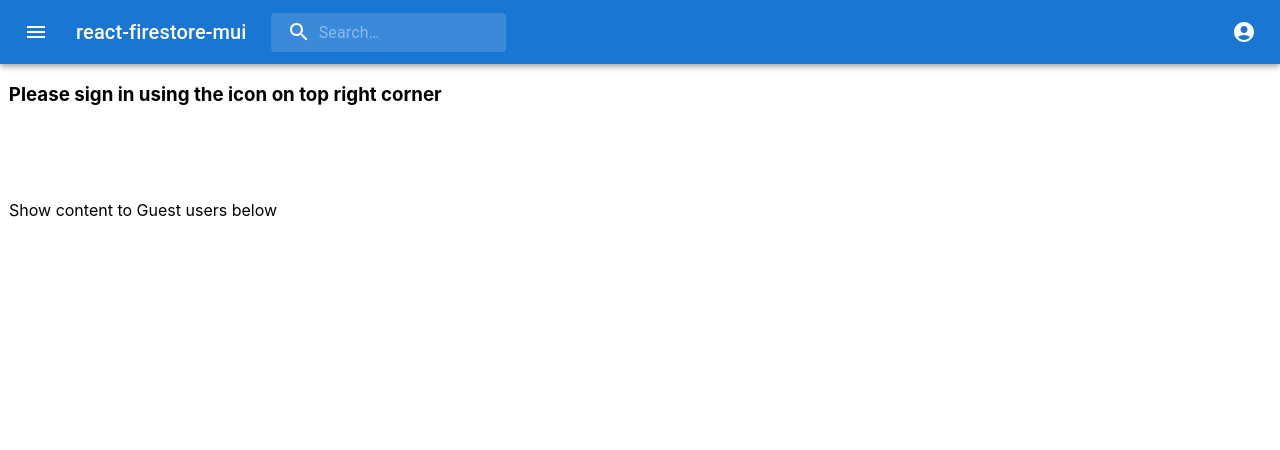
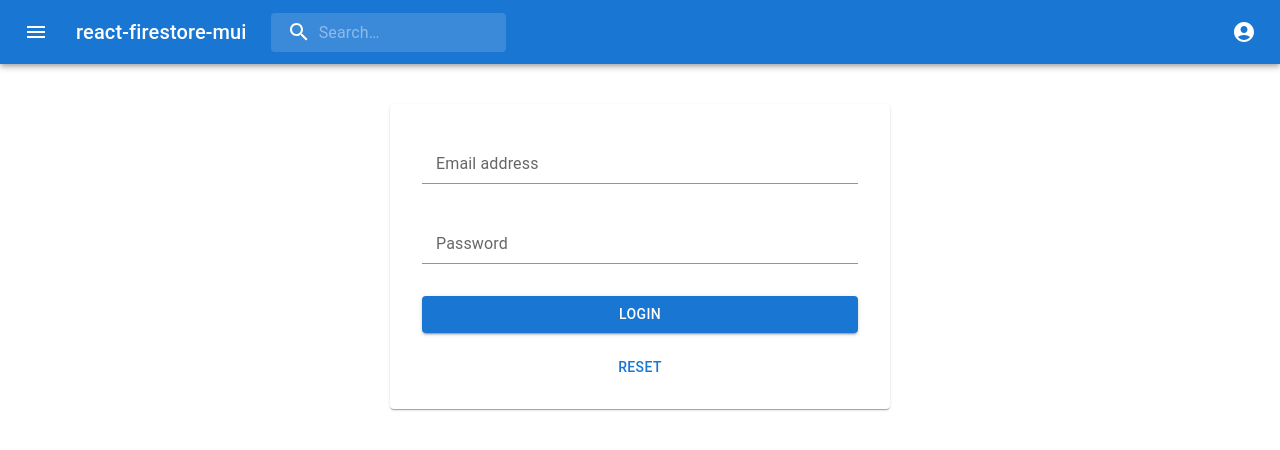
Before and after one commit to Ananthnbhat/react-firestore-charts, a React (Create React App) app: page /signin in a window 1280 px wide. Shown: the top 450 px of the page. Built offline with nearby package versions, Linux system fonts and the light colour scheme; no server answers; the database is empty.

Commit message:
setup basic routing & create signin page

```diff
--- a/package.json
+++ b/package.json
@@ -16,6 +16,7 @@
     "react": "^18.2.0",
     "react-chartjs-2": "^5.0.1",
     "react-dom": "^18.2.0",
+    "react-router-dom": "^6.4.3",
     "react-scripts": "5.0.1",
     "sass": "^1.56.1",
     "web-vitals": "^2.1.4"
--- a/src/App.js
+++ b/src/App.js
@@ -1,65 +1,35 @@
-import logo from './logo.svg';
-import './App.css';
-import React, { useEffect, useReducer, useContext } from 'react';
-import Header from './components/Header';
-import { collection, setDoc, doc, getDocs, getDoc } from "firebase/firestore";
-import { db } from './firebase';
-import { DoughnutGraph, BarGraph } from './components/Graphs'
-import { getAuth } from 'firebase/auth'
+import React from 'react';
+import { Header, Dashboard, Signin } from './components';
+import { Routes, Route, Outlet, BrowserRouter } from "react-router-dom";
 
 function App() {
 
-  const auth = getAuth();
+  return (
+    <>
+      <BrowserRouter>
+        <Routes>
+          <Route path="/" element={<Layout />}>
+            <Route index element={<Dashboard />} />
+            <Route path="signin" element={<Signin />} />
 
-  const [state, dispatch] = useReducer(
-    (state, action) => ({
-      ...state,
-      ...action,
-    }),
-    {
-      labels: [],
-      datasets: [],
-    }
-  );
-
-  useEffect(() => {
-    async function getDataFromFirestore() {
-
-      // await setDoc(doc(db, "chart-data", "bargraph"), );
-
-      const docRef = doc(db, "chart-data", "doughnut");
-      const docSnap = await getDoc(docRef);
-      const doughnutDoc = docSnap.data()
-      // useReducer, useMemo and useContext
-      dispatch({ labels: doughnutDoc.labels })
-      dispatch({ datasets: doughnutDoc.datasets })
-    }
-    getDataFromFirestore()
-  }, []);
-
-  return (
-    <div className="app">
-      <Header />
-      {auth.currentUser ? <div className='graph-separator'>
-        <div className='doughnut-parent'>
-          <DoughnutGraph labels={state.labels} datasets={state.datasets} />
-        </div>
-        <div className='bargraph-parent'>
-          <BarGraph />
-        </div>
-      </div>
-        :
-        <>
-          {/* Improve below tags */}
-          <h3>&nbsp;&nbsp;Please sign in using the icon on top right corner</h3>
-          <br />
-          <br />
-          <br />
-          <p>&nbsp;&nbsp;Show content to Guest users below</p>
-        </>}
-
-    </div>
+            {/* Using path="*"" means "match anything", so this route
+                acts like a catch-all for URLs that we don't have explicit
+                routes for. */}
+            {/* <Route path="*" element={<NoMatch />} /> */}
+          </Route>
+        </Routes>
+      </BrowserRouter>
+    </>
   );
 }
 
 export default App;
+
+function Layout() {
+  return (
+    <>
+      <Header />
+      <Outlet />
+    </>
+  )
+}
--- /dev/null
+++ b/src/components/Dashboard.js
@@ -0,0 +1,61 @@
+import React, { useEffect, useReducer } from 'react';
+import { collection, setDoc, doc, getDocs, getDoc } from "firebase/firestore";
+import { db } from '../firebase';
+import { DoughnutGraph, BarGraph } from './Graphs'
+import { getAuth } from 'firebase/auth'
+
+function Dashboard() {
+
+    const auth = getAuth();
+
+    const [state, dispatch] = useReducer(
+        (state, action) => ({
+            ...state,
+            ...action,
+        }),
+        {
+            labels: [],
+            datasets: [],
+        }
+    );
+
+    useEffect(() => {
+        async function getDataFromFirestore() {
+
+            // await setDoc(doc(db, "chart-data", "bargraph"), );
+
+            const docRef = doc(db, "chart-data", "doughnut");
+            const docSnap = await getDoc(docRef);
+            const doughnutDoc = docSnap.data()
+            // useReducer, useMemo and useContext
+            dispatch({ labels: doughnutDoc.labels })
+            dispatch({ datasets: doughnutDoc.datasets })
+        }
+        getDataFromFirestore()
+    }, []);
+
+    return (
+        <div className="app">
+            {auth.currentUser ? <div className='graph-separator'>
+                <div className='doughnut-parent'>
+                    <DoughnutGraph labels={state.labels} datasets={state.datasets} />
+                </div>
+                <div className='bargraph-parent'>
+                    <BarGraph />
+                </div>
+            </div>
+                :
+                <>
+                    {/* Improve below tags */}
+                    <h3>&nbsp;&nbsp;Please sign in using the icon on top right corner</h3>
+                    <br />
+                    <br />
+                    <br />
+                    <p>&nbsp;&nbsp;Show content to Guest users below</p>
+                </>}
+
+        </div>
+    );
+}
+
+export default Dashboard;
--- a/src/components/Header.js
+++ b/src/components/Header.js
@@ -1,14 +1,6 @@
 import * as React from 'react';
 import { styled, alpha } from '@mui/material/styles';
-import AppBar from '@mui/material/AppBar';
-import Box from '@mui/material/Box';
-import Toolbar from '@mui/material/Toolbar';
-import IconButton from '@mui/material/IconButton';
-import Typography from '@mui/material/Typography';
-import InputBase from '@mui/material/InputBase';
-import Badge from '@mui/material/Badge';
-import MenuItem from '@mui/material/MenuItem';
-import Menu from '@mui/material/Menu';
+import { AppBar, Box, Toolbar, IconButton, Typography, InputBase, Badge, Menu, MenuItem } from '@mui/material';
 import MenuIcon from '@mui/icons-material/Menu';
 import SearchIcon from '@mui/icons-material/Search';
 import AccountCircle from '@mui/icons-material/AccountCircle';
@@ -16,6 +8,8 @@ import MailIcon from '@mui/icons-material/Mail';
 import NotificationsIcon from '@mui/icons-material/Notifications';
 import MoreIcon from '@mui/icons-material/MoreVert';
 import { getAuth, signOut } from 'firebase/auth';
+import Signin from './Signin';
+import { Link } from 'react-router-dom';
 
 const Search = styled('div')(({ theme }) => ({
     position: 'relative',
@@ -117,7 +111,7 @@ export default function Header() {
                     <MenuItem onClick={handleMenuClose}>Profile</MenuItem>
                     <MenuItem onClick={handleSignOut}>Sign out</MenuItem>
                 </>
-                : <MenuItem onClick={handleSignOut}>Sign in</MenuItem>
+                : <MenuItem onClick={handleMenuClose}><Link to="/signin" style={{ textDecoration: 'none' }}>Sign in</Link></MenuItem>
             }
 
         </Menu>
--- /dev/null
+++ b/src/components/Signin.js
@@ -0,0 +1,35 @@
+import React from 'react';
+import { getAuth, signInWithEmailAndPassword } from 'firebase/auth';
+import { Box, Card, CardContent, Button, FormControl, InputLabel, Input, FormHelperText } from '@mui/material';
+
+const Signin = () => {
+
+    return (
+        <Box
+            component='form'
+            sx={{ display: 'flex', justifyContent: 'center', alignItems: 'center', mt: 5 }}
+        >
+            <Card sx={{ maxWidth: 500, width: 500 }}>
+                <CardContent sx={{ display: 'flex', flexDirection: 'column' }}>
+                    <>
+                        <FormControl sx={{ m: 2 }}>
+                            <InputLabel htmlFor="my-input">Email address</InputLabel>
+                            <Input id="my-input" aria-describedby="my-helper-text" type='text' />
+                        </FormControl>
+                        <FormControl sx={{ m: 2 }}>
+                            <InputLabel htmlFor="my-input">Password</InputLabel>
+                            <Input id="my-input" aria-describedby="my-helper-text" type='password' />
+                        </FormControl>
+                    </>
+                    <>
+                        <Button sx={{ m: 2 }} variant='contained'>Login</Button>
+                        <Button sx={{ width: 100, display: 'flex', alignSelf: 'center' }} type='reset'>Reset</Button>
+                    </>
+                </CardContent>
+            </Card>
+        </Box >
+    )
+
+}
+
+export default Signin;
--- /dev/null
+++ b/src/components/index.js
@@ -0,0 +1,3 @@
+export { default as Dashboard } from './Dashboard'
+export { default as Header } from './Header'
+export { default as Signin } from './Signin'
```
Also changed, not shown: src/components/Header.scss (deleted, +0 -14 lines), src/App.module.css (renamed from src/App.css), 2 other files (tests, documents, lock files or other folders).
